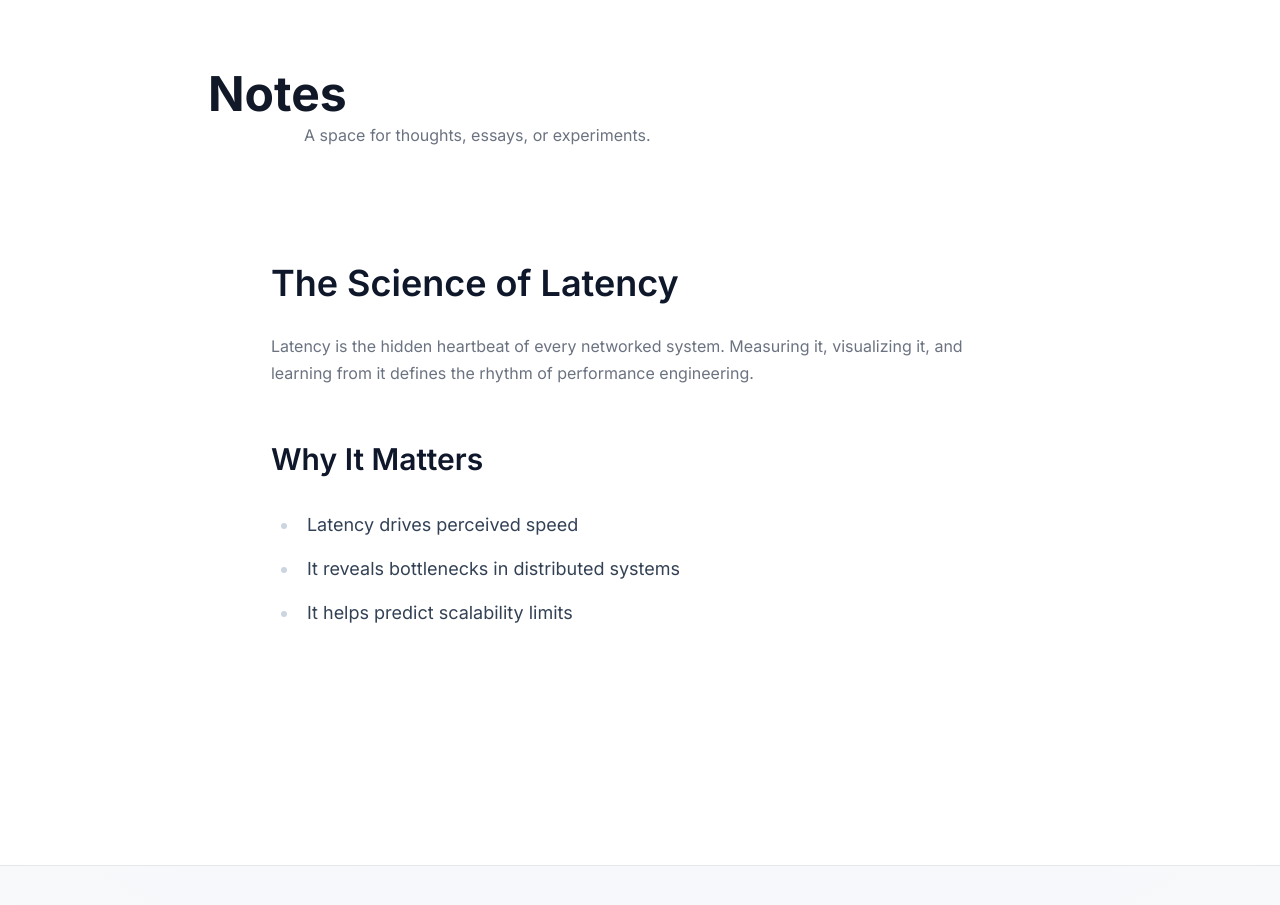
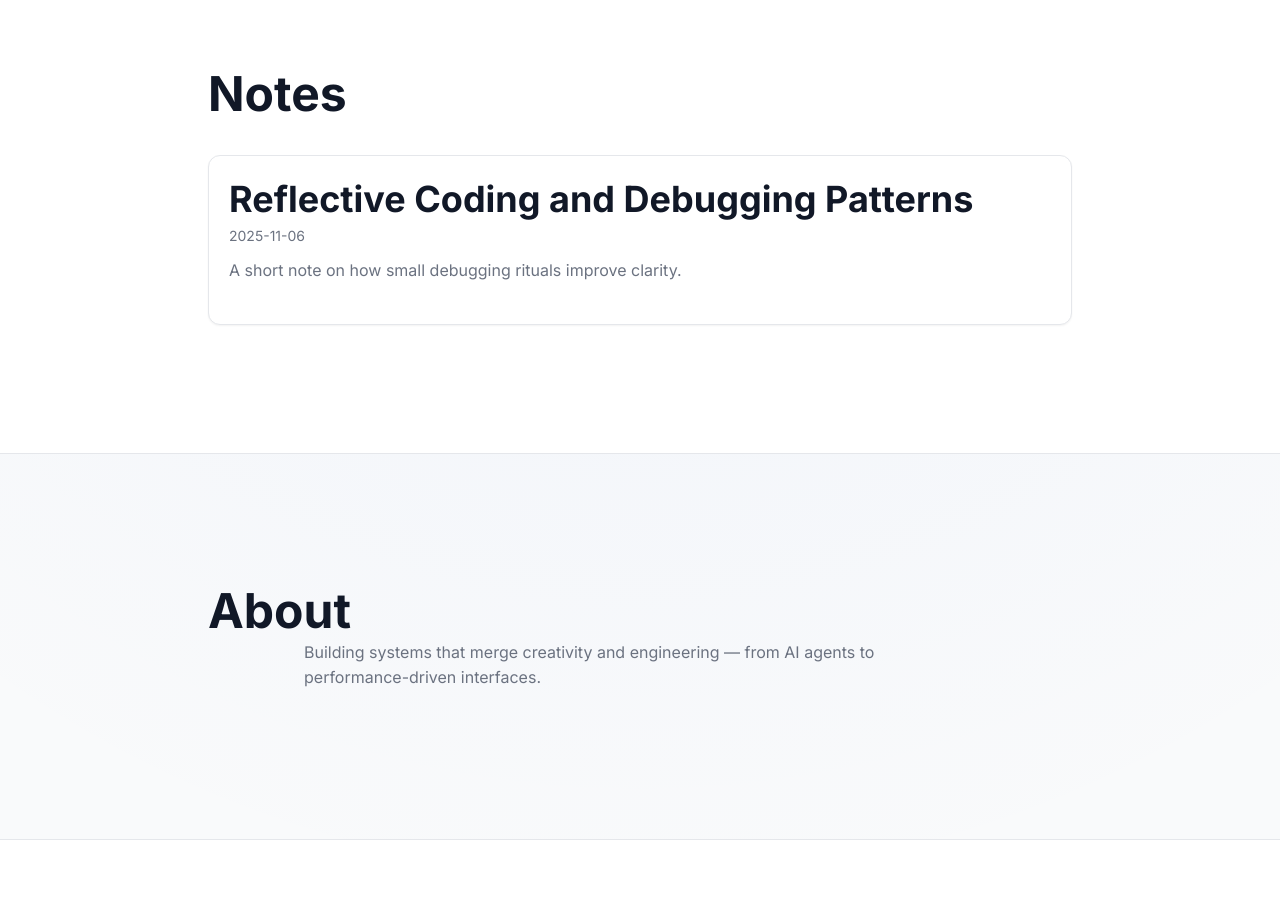
Before and after one commit to jcode82/engineering-lab, a Next.js app: page / in a window 1280 px wide. Shown: the part 1740-2645 px from the top of the page. Built offline with nearby package versions, Linux system fonts and the light colour scheme.

Commit message:
[LAB-41] feat: Add Notes Section scaffold with MDX integration

```diff
--- /dev/null
+++ b/src/app/notes/[slug]/page.tsx
@@ -0,0 +1,12 @@
+import { getNote } from "@/lib/mdx";
+import { MDXRemote } from "next-mdx-remote/rsc";
+
+export default function NotePage({ params }: { params: { slug: string } }) {
+  const { content, data } = getNote(params.slug);
+  return (
+    <main className="max-w-3xl mx-auto py-24 px-4">
+      <h1 className="text-h1 mb-6">{data.title}</h1>
+      <MDXRemote source={content} />
+    </main>
+  );
+}
--- a/src/app/sections/Notes.tsx
+++ b/src/app/sections/Notes.tsx
@@ -1,25 +1,53 @@
+// import SectionWrapper from "@/components/SectionWrapper";
+
+// export default function Notes() {
+//   return (
+//     <SectionWrapper id="notes">
+//       <h2 className="text-h2 heading-spacing">Notes</h2>
+//       <p className="text-base max-w-2xl mx-auto">
+//         A space for thoughts, essays, or experiments.
+//       </p>
+//       <article className="prose prose-slate lg:prose-lg mx-auto py-24">
+//         <h1 className="text-3xl md:text-4xl font-semibold mb-6">The Science of Latency</h1>
+//         <p>
+//           Latency is the hidden heartbeat of every networked system.
+//           Measuring it, visualizing it, and learning from it defines the rhythm of performance engineering.
+//         </p>
+//         <h2 className="text-3xl md:text-3xl font-semibold mb-6">Why It Matters</h2>
+//         <ul>
+//           <li>Latency drives perceived speed</li>
+//           <li>It reveals bottlenecks in distributed systems</li>
+//           <li>It helps predict scalability limits</li>
+//         </ul>
+//       </article>
+//     </SectionWrapper>
+//   );
+// }
+
+
 import SectionWrapper from "@/components/SectionWrapper";
+import { getAllNotes, type NotesMeta } from "@/lib/mdx";
 
 export default function Notes() {
+  const notes: NotesMeta[] = getAllNotes();
+
   return (
     <SectionWrapper id="notes">
       <h2 className="text-h2 heading-spacing">Notes</h2>
-      <p className="text-base max-w-2xl mx-auto">
-        A space for thoughts, essays, or experiments.
-      </p>
-      <article className="prose prose-slate lg:prose-lg mx-auto py-24">
-        <h1 className="text-3xl md:text-4xl font-semibold mb-6">The Science of Latency</h1>
-        <p>
-          Latency is the hidden heartbeat of every networked system.
-          Measuring it, visualizing it, and learning from it defines the rhythm of performance engineering.
-        </p>
-        <h2 className="text-3xl md:text-3xl font-semibold mb-6">Why It Matters</h2>
-        <ul>
-          <li>Latency drives perceived speed</li>
-          <li>It reveals bottlenecks in distributed systems</li>
-          <li>It helps predict scalability limits</li>
-        </ul>
-      </article>
+      <div className="grid gap-6 mt-8">
+        {notes.map((note) => (
+          <article
+            key={note.slug}
+            className="rounded-xl border border-[var(--border)] bg-[var(--surface)]
+                       p-5 shadow-sm hover:shadow-md hover:border-primary-400
+                       transition-all duration-300"
+          >
+            <h3 className="text-h3 mb-1">{note.title}</h3>
+            <p className="text-sm text-muted-foreground mb-3">{note.date}</p>
+            <p className="text-base">{note.excerpt}</p>
+          </article>
+        ))}
+      </div>
     </SectionWrapper>
   );
 }
--- /dev/null
+++ b/src/content/notes/reflective-coding.mdx
@@ -0,0 +1,11 @@
+---
+title: "Reflective Coding and Debugging Patterns"
+date: "2025-11-06"
+excerpt: "A short note on how small debugging rituals improve clarity."
+tags: ["development", "reflection"]
+---
+
+### Key Thought
+
+We debug better when we narrate our code.
+Next time, speak it out loud — it often reveals the hidden assumptions.
--- a/src/lib/mdx.ts
+++ b/src/lib/mdx.ts
@@ -35,3 +35,35 @@ export function getExperiment(slug: string) {
   const { content, data } = matter(source);
   return { content, data };
 }
+
+export interface NotesMeta {
+  slug: string;
+  title: string;
+  date: string;
+  excerpt: string;
+  tags?: string[];
+}
+
+export function getAllNotes() {
+  const dir = path.join(contentRoot, 'notes');
+  const files = fs.readdirSync(dir).filter(f => f.endsWith('.mdx'));
+
+  return files.map((file) => {
+    const source = fs.readFileSync(path.join(dir, file), 'utf8');
+    const { data } = matter(source);
+    return {
+      slug: file.replace(/\.mdx?$/, ''),
+      title: data.title || "Untitled",
+      date: data.date || "",
+      excerpt: data.excerpt || "",
+      tags: data.tags || [],
+    };
+  });
+}
+
+export function getNote(slug: string) {
+  const fullPath = path.join(contentRoot, 'notes', `${slug}.mdx`);
+  const source = fs.readFileSync(fullPath, 'utf8');
+  const { content, data } = matter(source);
+  return { content, data };
+}
```
